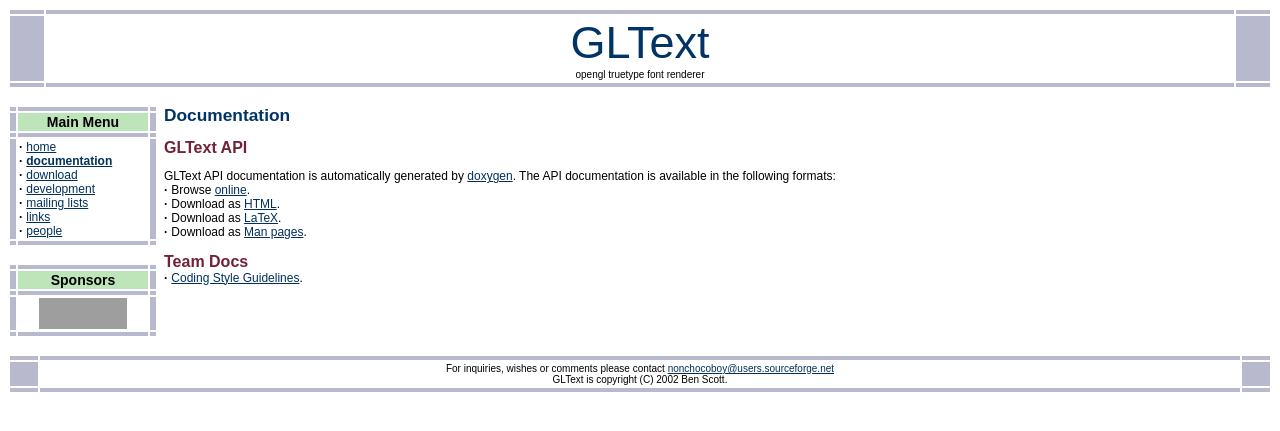
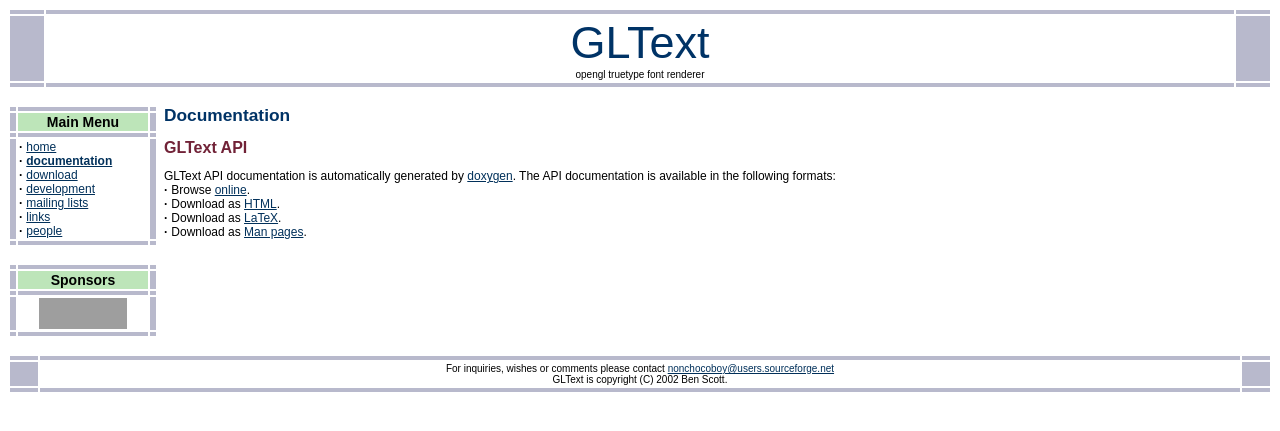
Before and after one commit to chadaustin/gltext, a PHP site: page /docs.php in a window 1280 px wide. Shown: the top 431 px of the page. Run offline with PHP 8.4, Linux system fonts and the light colour scheme; grey boxes are pictures that could not be loaded.

Commit message:
Moved team docs to the development page.
git-svn-id: file:///desktop/SourceForge%20Backup/gltext/svnrepos/trunk@15 50dcfde6-9711-4529-806c-7900125e0fc8

```diff
--- a/web/docs.php
+++ b/web/docs.php
@@ -1,5 +1,5 @@
 <?php
-// $Id: docs.php,v 1.1 2002-06-07 04:55:49 nonchocoboy Exp $
+// $Id: docs.php,v 1.2 2002-06-11 02:46:04 nonchocoboy Exp $
 include 'common.inc';
 layoutHeader('documentation', 'documentation');
 ?>
@@ -16,9 +16,6 @@
 <strong>&middot;</strong> Download as <a href="doc/gltext-api.latex.tgz">LaTeX</a>.<br>
 <strong>&middot;</strong> Download as <a href="doc/gltext-api.man.tgz">Man pages</a>.<br>
 
-<h2>Team Docs</h2>
-<strong>&middot;</strong> <a href="doc/codingstyle.php">Coding Style Guidelines</a>.<br>
-
 <?php
 layoutFooter();
 ?>
```
